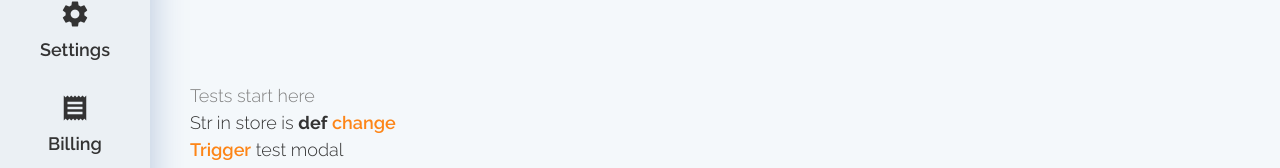
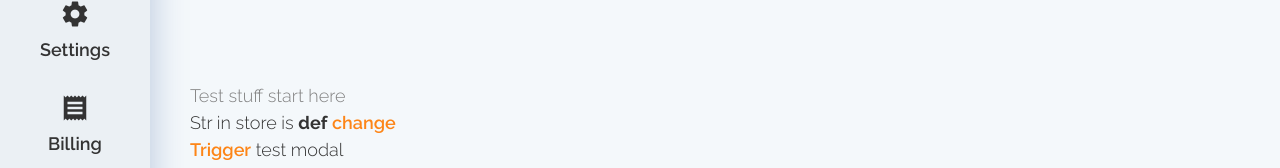
Before and after one commit to r2r23/anyblocks-dashboard-front, a Vue app: page / in a window 1280 px wide. Shown: the part 420-588 px from the top of the page. Built offline with nearby package versions, Linux system fonts and the light colour scheme; a web font is replaced by a local one; what highcharts-vue would draw is missing.

Commit message:
test git repo switch

```diff
--- a/src/views/HomeView.vue
+++ b/src/views/HomeView.vue
@@ -5,7 +5,7 @@
             This is your API dashboard. There's some open information here but the most part is for logged in only.
         </div>
 
-        <div class="test">Tests start here</div>
+        <div class="test">Test stuff start here</div>
 
         <div>Str in store is <b>{{ str }}</b> <a @click="newRandName">change</a></div>
 
```
